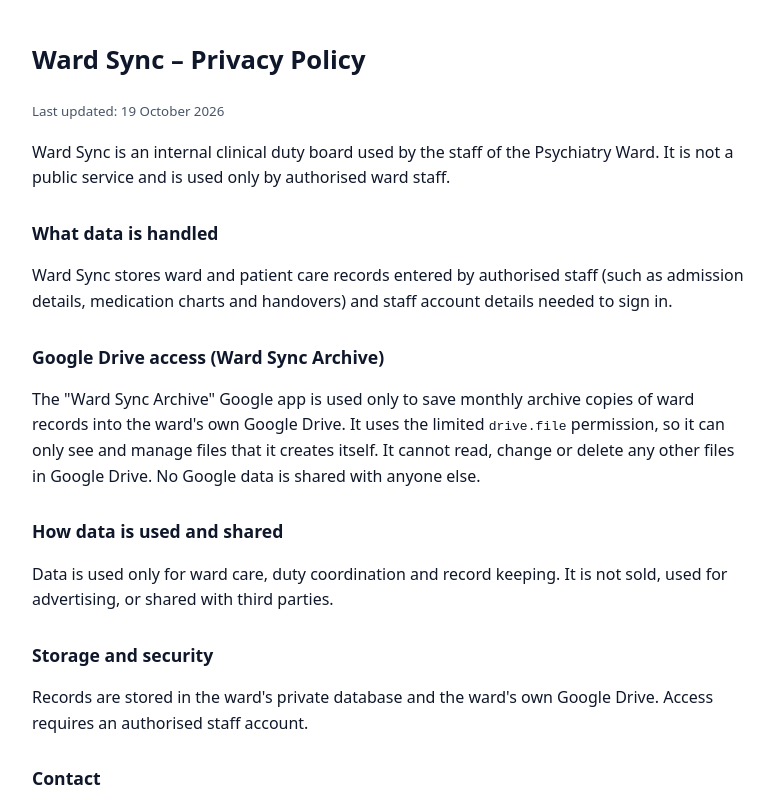
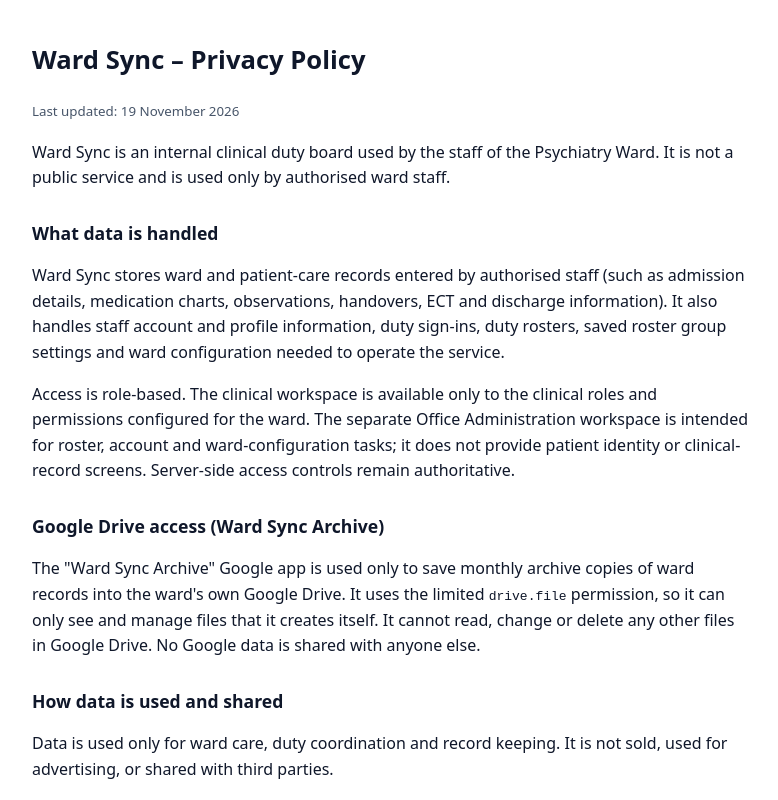
Before and after one commit to mingtouhid/ward-command, a plain HTML site: page privacy.html in a window 1280 px wide. Shown: the top 800 px of the page, without its empty margins (248-1026 px from the left). Drawn offline with Linux system fonts and the light colour scheme.

Commit message:
docs: refresh Ward Sync project documentation

```diff
--- a/privacy.html
+++ b/privacy.html
@@ -4,10 +4,10 @@
 <style>body{font-family:system-ui,-apple-system,Segoe UI,Roboto,sans-serif;max-width:720px;margin:40px auto;padding:0 20px;line-height:1.6;color:#0f172a}h1{font-size:1.6rem}h2{font-size:1.1rem;margin-top:1.6em}small{color:#475569}</style>
 </head><body>
 <h1>Ward Sync – Privacy Policy</h1>
-<small>Last updated: 19 October 2026</small>
+<small>Last updated: 19 November 2026</small>
 <p>Ward Sync is an internal clinical duty board used by the staff of the Psychiatry Ward. It is not a public service and is used only by authorised ward staff.</p>
 <h2>What data is handled</h2>
-<p>Ward Sync stores ward and patient care records entered by authorised staff (such as admission details, medication charts and handovers) and staff account details needed to sign in.</p>
+<p>Ward Sync stores ward and patient-care records entered by authorised staff (such as admission details, medication charts, observations, handovers, ECT and discharge information). It also handles staff account and profile information, duty sign-ins, duty rosters, saved roster group settings and ward configuration needed to operate the service.</p><p>Access is role-based. The clinical workspace is available only to the clinical roles and permissions configured for the ward. The separate Office Administration workspace is intended for roster, account and ward-configuration tasks; it does not provide patient identity or clinical-record screens. Server-side access controls remain authoritative.</p>
 <h2>Google Drive access (Ward Sync Archive)</h2>
 <p>The "Ward Sync Archive" Google app is used only to save monthly archive copies of ward records into the ward's own Google Drive. It uses the limited <code>drive.file</code> permission, so it can only see and manage files that it creates itself. It cannot read, change or delete any other files in Google Drive. No Google data is shared with anyone else.</p>
 <h2>How data is used and shared</h2>
```
Also changed, not shown: 5 other files.
